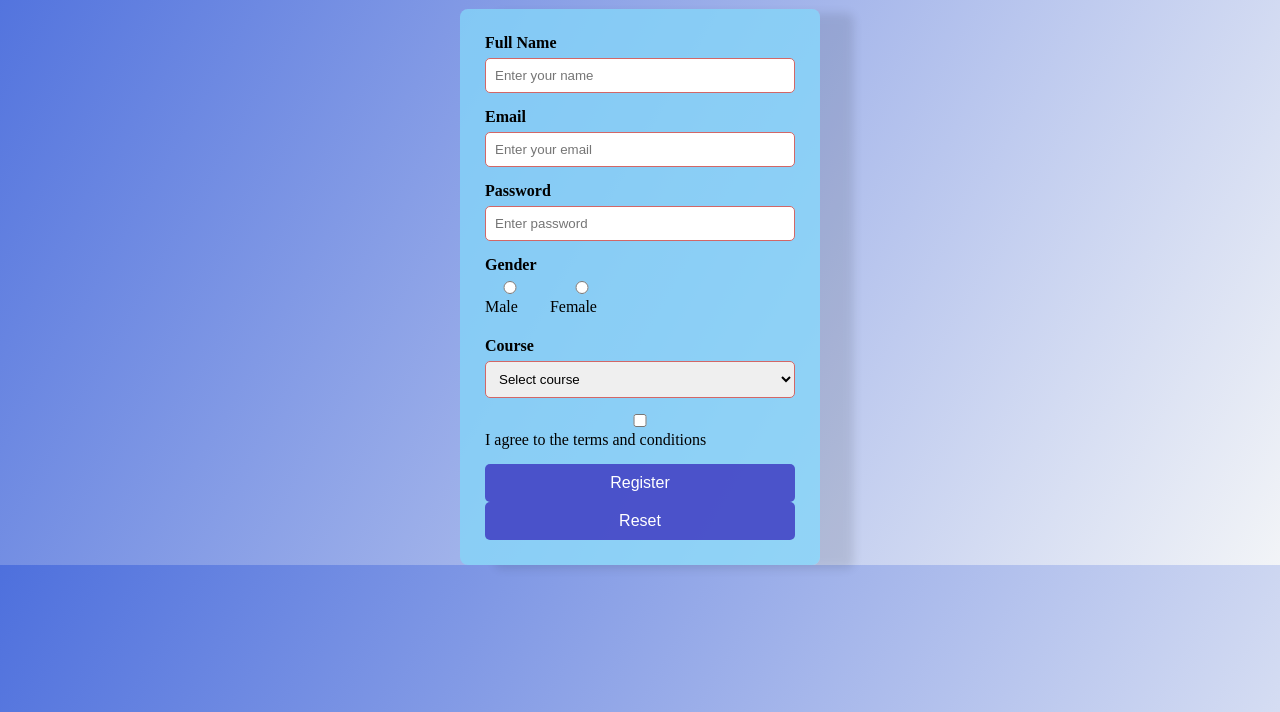
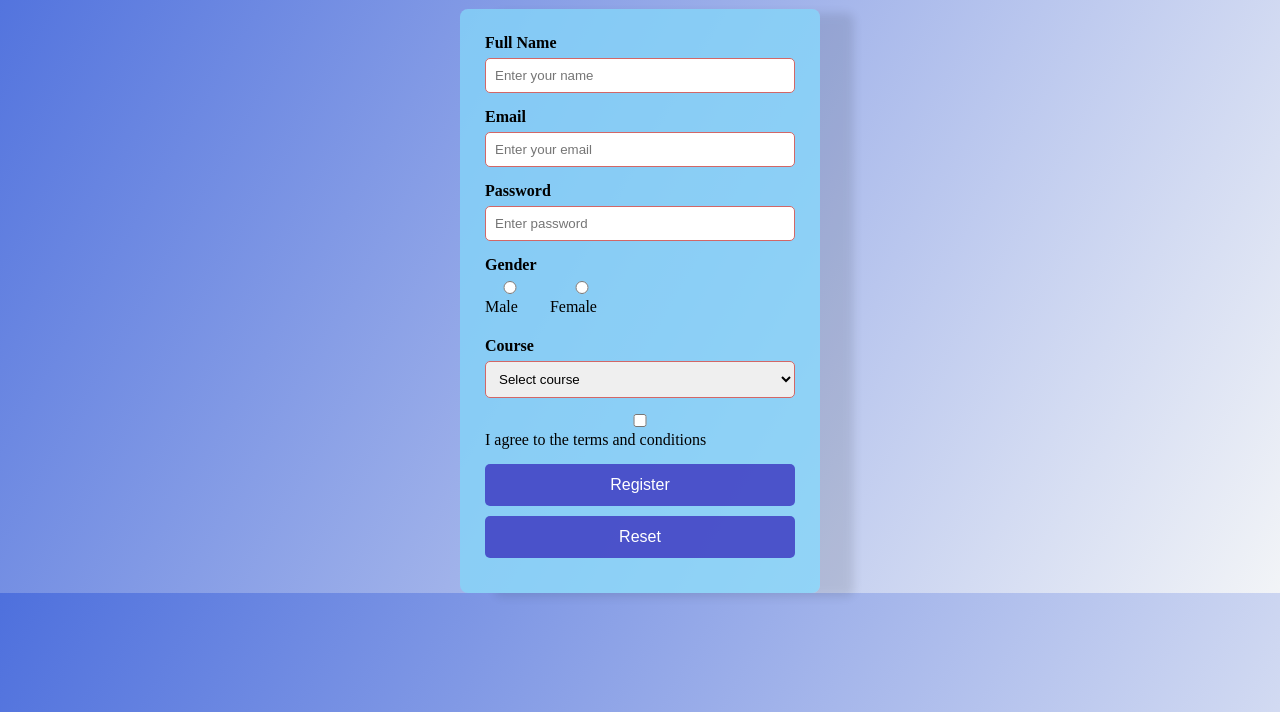
Before and after one commit to ghimirebabin07/Web_Development-, a plain HTML site: page CSS/Day7.html in a window 1280 px wide. Shown: the part 88-800 px from the top of the page. Drawn offline with Linux system fonts and the light colour scheme.

```diff
--- a/CSS/Day7.css
+++ b/CSS/Day7.css
@@ -65,13 +65,15 @@
 
 button {
   width: 100%;
-  padding: 10px;
+  padding: 12px;
   background-color: rgba(66, 66, 196, 0.884);
   color: white;
   border: none;
   border-radius: 5px;
   cursor: pointer;
   font-size: 16px;
+  margin-bottom :10px;
+
 }
 
 button:hover {
```
